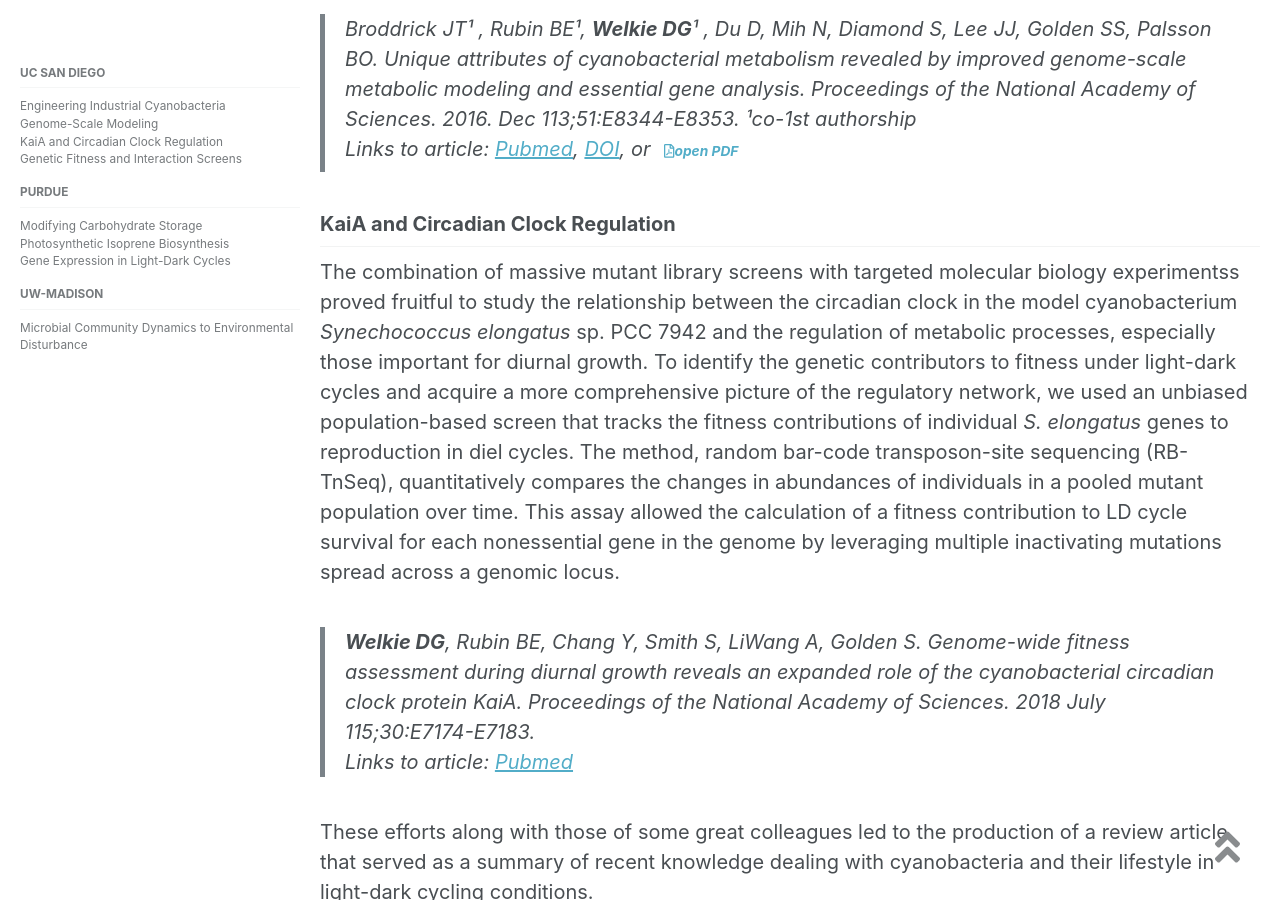
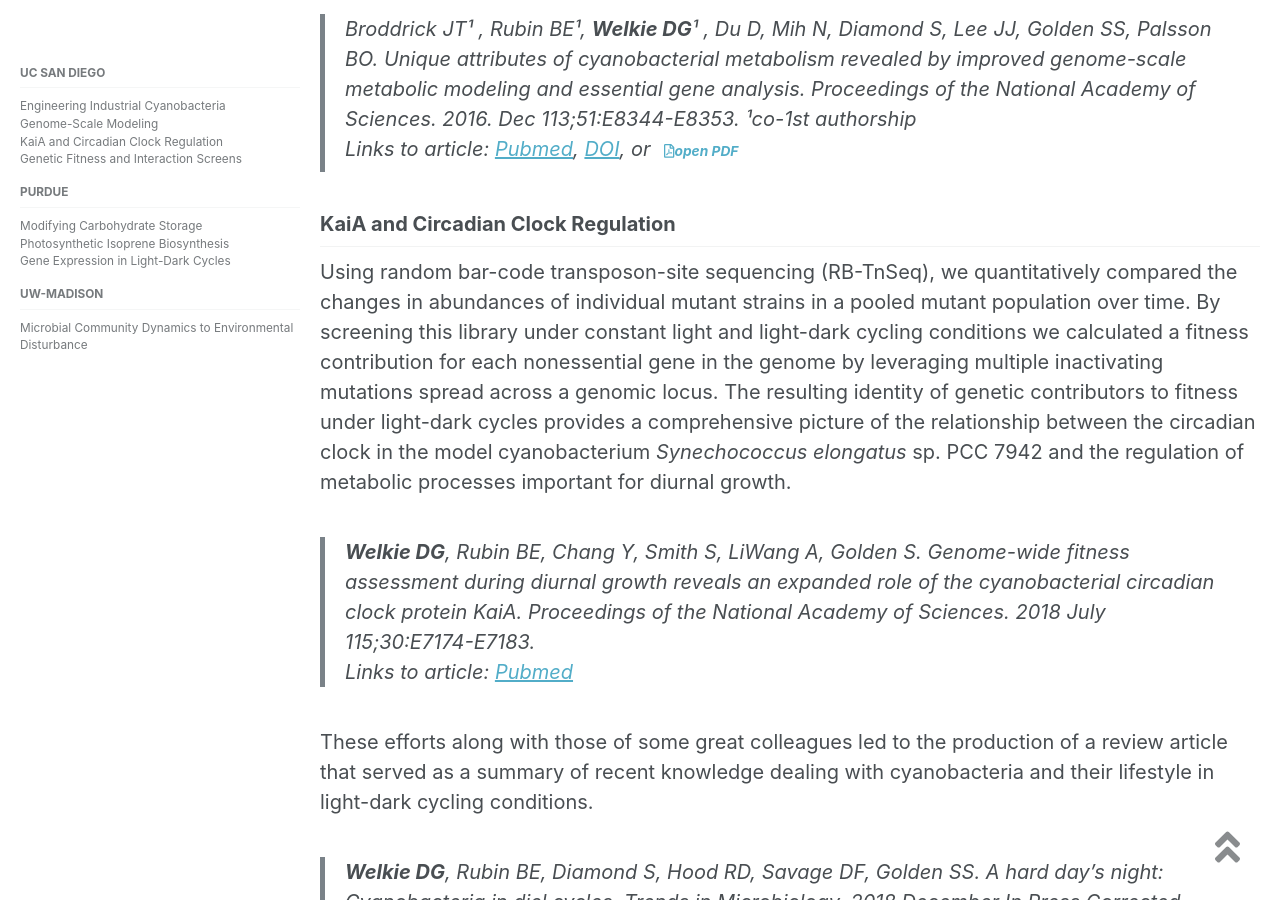
Before and after one commit to dwelkie/dwelkie.github.io, a Jekyll site: the page built from _pages/projects.md, in a window 1280 px wide and 900 px high, scrolled down 967 px. Built offline with Jekyll 4.4.1, drawn with Linux system fonts in a browser that asks for light colours; nearby versions of some CDN libraries.

Commit message:
modified projects

```diff
--- a/_pages/projects.md
+++ b/_pages/projects.md
@@ -28,8 +28,8 @@ Links to article: [Pubmed](https://www.ncbi.nlm.nih.gov/pubmed/30439494){:target
 >Broddrick JT¹ , Rubin BE¹, **Welkie DG**¹ , Du D, Mih N, Diamond S, Lee JJ, Golden SS, Palsson BO. Unique attributes of cyanobacterial metabolism revealed by improved genome-scale metabolic modeling and essential gene analysis. Proceedings of the National Academy of Sciences. 2016. Dec 113;51:E8344-E8353. ¹co-1st authorship <br/>  Links to article: [Pubmed](https://www.ncbi.nlm.nih.gov/pubmed/27911809){:target="_blank"}, [DOI](https://doi.org/10.1073/pnas.1613446113){:target="_blank"}, or<a class="btn btn-success btn-lg" href="https://drive.google.com/open?id=1g8nSXTIxjOnFs6LV8sU_zyxZlm0jNWZj" target="_blank" ><i class="far fa-file-pdf"></i>open PDF
 
 ## KaiA and Circadian Clock Regulation
-The combination of massive mutant library screens with targeted molecular biology experimentss proved fruitful to study the relationship between the circadian clock in the model cyanobacterium _Synechococcus elongatus_ sp. PCC 7942 and the regulation of metabolic processes, especially those important for diurnal growth.
-To identify the genetic contributors to fitness under light-dark cycles and acquire a more comprehensive picture of the regulatory network, we used an unbiased population-based screen that tracks the fitness contributions of individual _S. elongatus_ genes to reproduction in diel cycles. The method, random bar-code transposon-site sequencing (RB-TnSeq), quantitatively compares the changes in abundances of individuals in a pooled mutant population over time. This assay allowed the calculation of a fitness contribution to LD cycle survival for each nonessential gene in the genome by leveraging multiple inactivating mutations spread across a genomic locus.
+Using random bar-code transposon-site sequencing (RB-TnSeq), we quantitatively compared the changes in abundances of individual mutant strains in a pooled mutant population over time. By screening this library under constant light and light-dark cycling conditions we calculated a fitness contribution for each nonessential gene in the genome by leveraging multiple inactivating mutations spread across a genomic locus. The resulting identity of genetic contributors to fitness under light-dark cycles provides a comprehensive picture of the relationship between the circadian clock in the model cyanobacterium _Synechococcus elongatus_ sp. PCC 7942 and the regulation of metabolic processes important for diurnal growth.
+
 >**Welkie DG**, Rubin BE, Chang Y, Smith S, LiWang A, Golden S. Genome-wide fitness assessment during diurnal growth reveals an expanded role of the cyanobacterial circadian clock protein KaiA. Proceedings of the National Academy of Sciences. 2018 July  115;30:E7174-E7183.<br/> Links to article: [Pubmed](https://www.ncbi.nlm.nih.gov/pubmed/29991601){:target="_blank"}
 
 These efforts along with those of some great colleagues led to the production of a review article that served as a summary of recent knowledge dealing with cyanobacteria and their lifestyle in light-dark cycling conditions.
```
